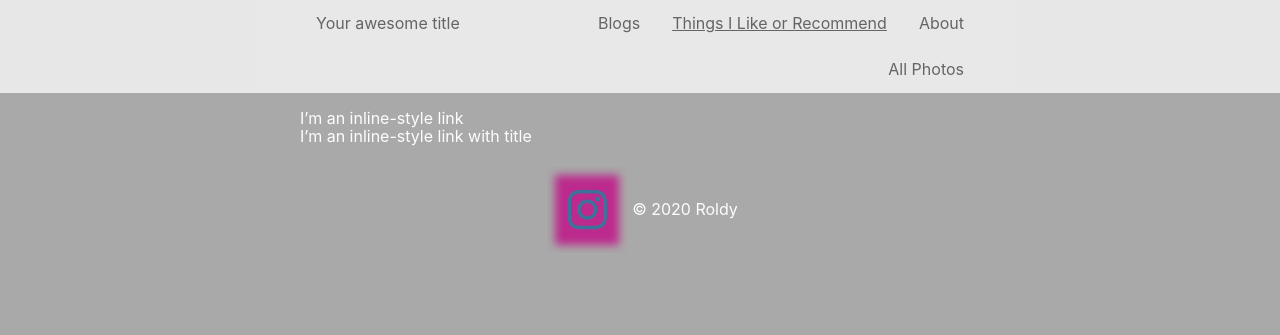
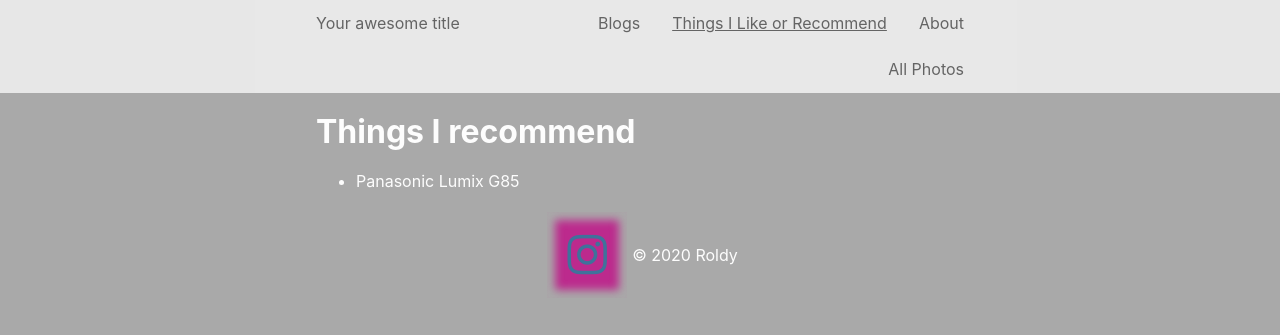
Before and after one commit to haroldchoo/flukymusings, a Jekyll site: the page built from recommend.md, in a window 1280 px wide. Shown: the top 335 px of the page. Built offline with Jekyll 4.4.1, drawn with Linux system fonts in a browser that asks for light colours.

Commit message:
finished... for now

```diff
--- a/_includes/header.html
+++ b/_includes/header.html
@@ -10,7 +10,7 @@ If the page is on the link clicked then it is underlined-->
 
   <ul class="nav-bar">
      <li class = 'links left'>
-        <a {% if current[1] %} class='nav-links' {% else %} class = 'active' {% endif %}, href= '{{ site.url | append: site.baseurl }}/home'> {{site.title}} </a>
+        <a {% if current[1] %} class='nav-links' {% else %} class = 'active' {% endif %}, href= '{{ site.url | append: site.baseurl }}'> {{site.title}} </a>
      </li>
 
      <li class = 'links right'>
--- a/_sass/0-base/base.sass
+++ b/_sass/0-base/base.sass
@@ -1,10 +1,11 @@
 body
   height: 100%
   width: 100%
+  min-height: 100%
   background: #a9a9a9
   color: #fdfdfd
   font-family: $base-font-family
 
 h1, h2, h3, h4, h5, h6, p, span
-  padding-left: 300px
-  padding-right: 300px
+  padding-left: 316px
+  padding-right: 316px
--- a/_sass/2-layouts/recommend.sass
+++ b/_sass/2-layouts/recommend.sass
@@ -1,5 +1,12 @@
 div.recommend-container
-  >p
-    >a
+  display: block
+  padding-left: 316px
+  padding-right: 316px
+  p
+    margin-left: 0px
+    margin-right: 0px
+    a
+      margin-bottom: $spacing-unit
+      padding-bottom: $spacing-unit
       text-decoration: none
       color: #fdfdfd
--- a/recommend.md
+++ b/recommend.md
@@ -1,7 +1,7 @@
 ---
 layout: recommend
+title: Things I recommend
 permalink: /recommend
 ---
 
-[I'm an inline-style link](https://www.google.com)<br>
-[I'm an inline-style link with title](https://www.google.com "Google's Homepage")
+- Panasonic Lumix G85
```
Also changed, not shown: 4 other files.
